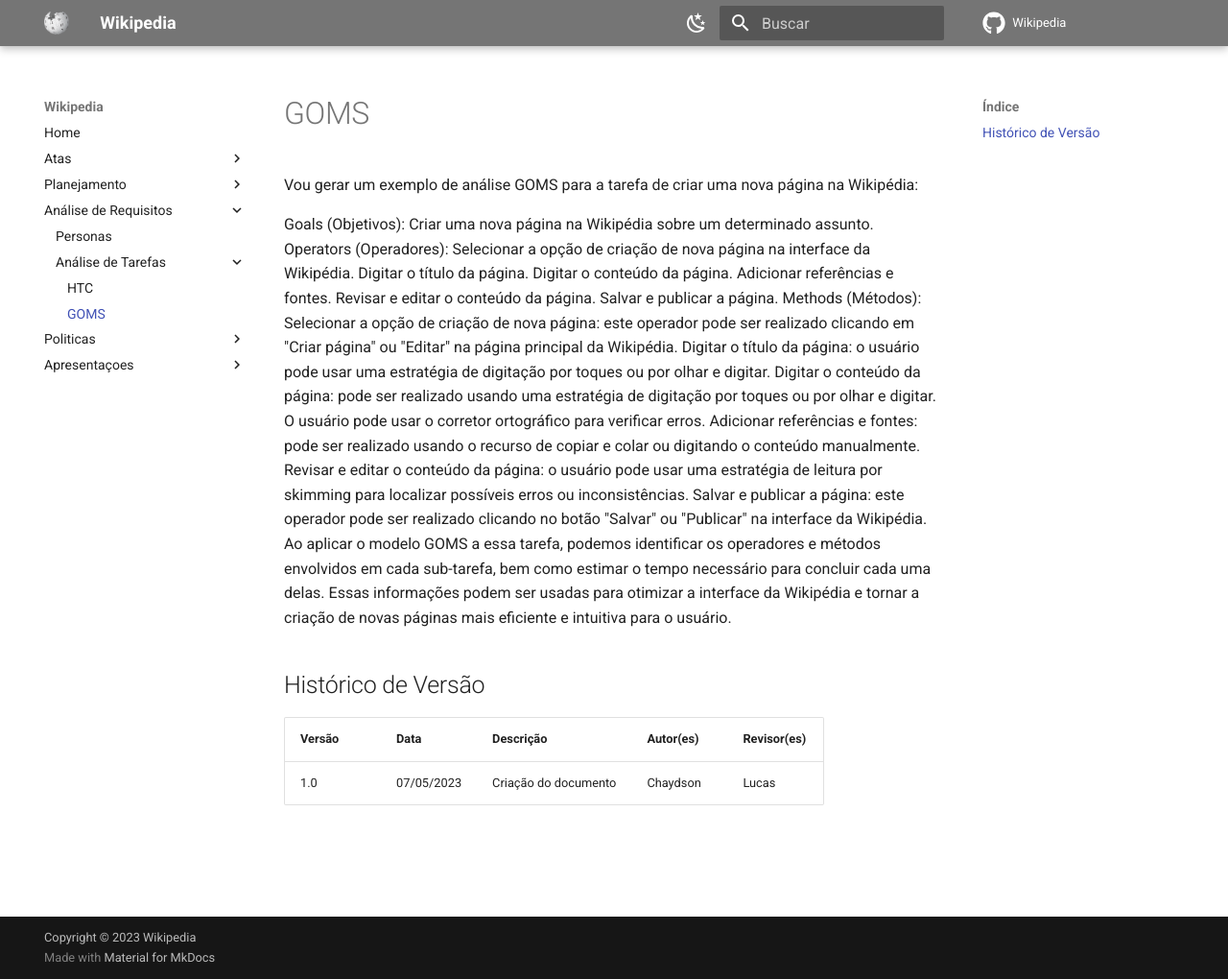
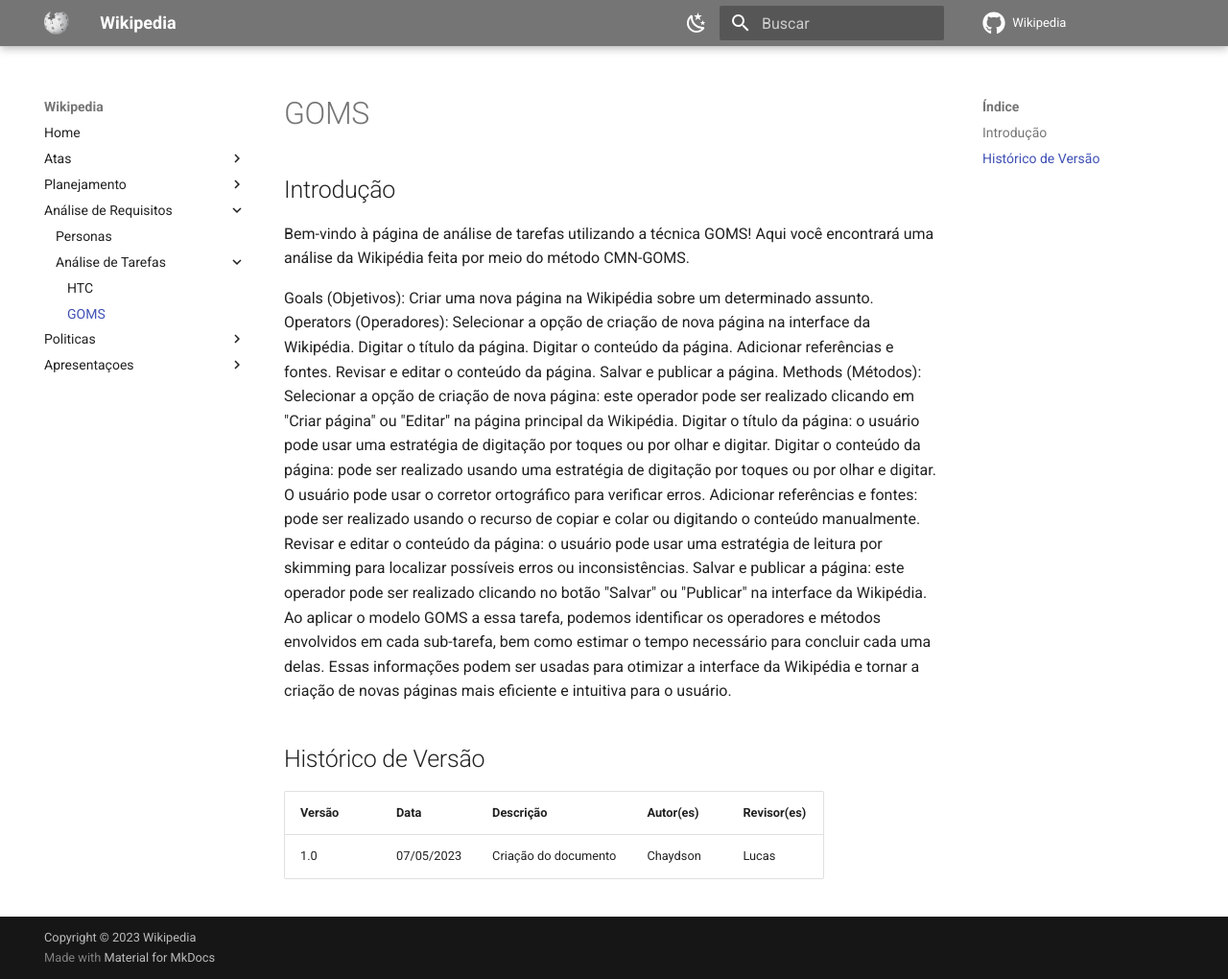
Before and after one commit to Interacao-Humano-Computador/2023.1-Wikipedia, an MkDocs documentation site: the page built from docs/analise-de-requisitos/goms.md, in a window 1280 px wide and 1020 px high. Shown: the whole window at 96% size. Built offline with MkDocs 1.6.1 and Material for MkDocs 9.7.7, drawn with Linux system fonts in a browser that asks for light colours; comment, search, counter and statistics services are not loaded.

Commit message:
adicionando introdução

```diff
--- a/docs/analise-de-requisitos/goms.md
+++ b/docs/analise-de-requisitos/goms.md
@@ -1,6 +1,9 @@
 # GOMS
 
-Vou gerar um exemplo de análise GOMS para a tarefa de criar uma nova página na Wikipédia:
+## Introdução
+
+Bem-vindo à página de análise de tarefas utilizando a técnica GOMS! Aqui você encontrará uma análise da Wikipédia feita por meio do método CMN-GOMS.
+
 
 Goals (Objetivos):
 Criar uma nova página na Wikipédia sobre um determinado assunto.
```
